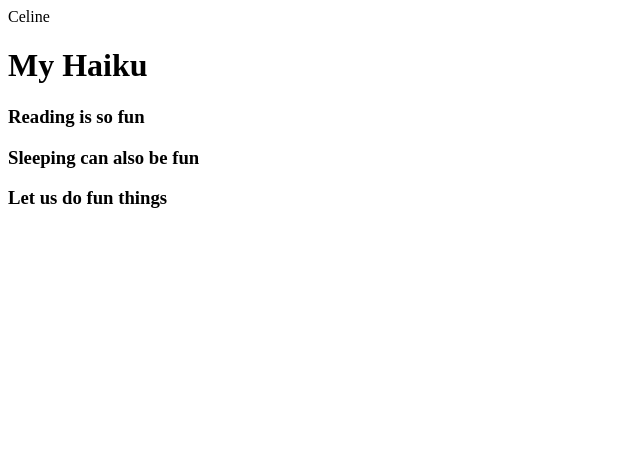
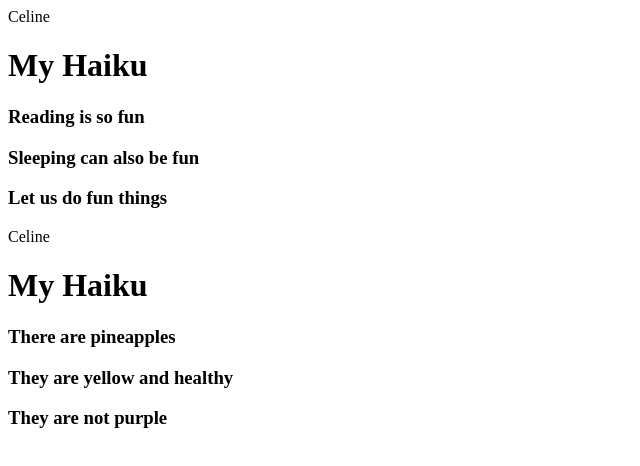
Before and after one commit to c311ne/firstprojectt, a plain HTML site: page index.html in a window 1280 px wide. Shown: the whole page, without its empty margins (0-640 px from the left). Drawn offline with Linux system fonts and the light colour scheme.

Commit message:
Update index.html

```diff
--- a/index.html
+++ b/index.html
@@ -3,3 +3,9 @@
 <h3> Reading is so fun </h3>
 <h3> Sleeping can also be fun </h3>
 <h3> Let us do fun things </h3>
+
+<head> Celine </head>
+<h1> My Haiku </h1>
+<h3> There are pineapples </h3>
+<h3> They are yellow and healthy </h3>
+<h3> They are not purple </h3>
```
